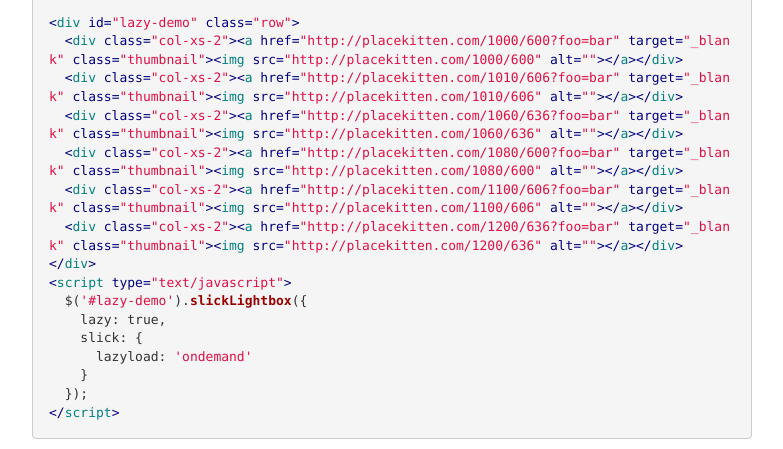
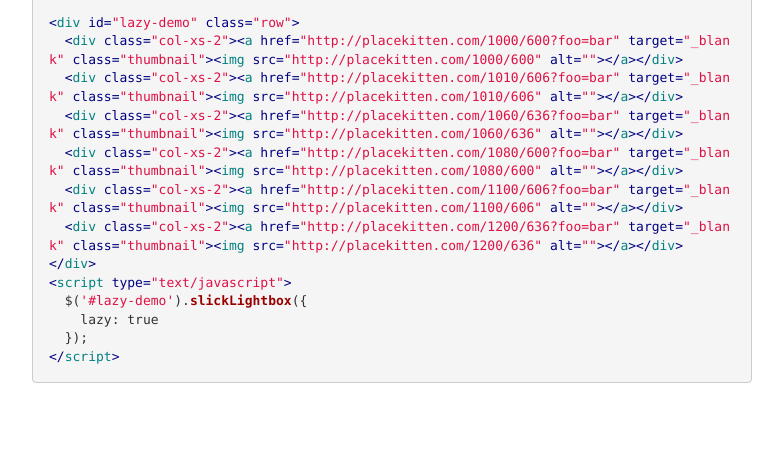
Before and after one commit to mreq/slick-lightbox, a website: page demo/index.html in a window 1280 px wide. Shown: the part 3709-4158 px from the top of the page, without its empty margins (248-1031 px from the left). After the commit the page ends 4102 px from the top, so only its background shows below. Drawn offline with nearby package versions, Linux system fonts and the light colour scheme.

Commit message:
cleanup demo code

```diff
--- a/demo/index.html
+++ b/demo/index.html
@@ -210,10 +210,7 @@
       </div>
       <script type="text/javascript">
         $('#lazy-demo').slickLightbox({
-          lazy: true,
-          slick: {
-            lazyload: 'ondemand'
-          }
+          lazy: true
         });
       </script>
       <pre><code class="lang-html">&lt;div id=&quot;lazy-demo&quot; class=&quot;row&quot;&gt;
@@ -226,10 +223,7 @@
 &lt;/div&gt;
 &lt;script type=&quot;text/javascript&quot;&gt;
   $(&#039;#lazy-demo&#039;).slickLightbox({
-    lazy: true,
-    slick: {
-      lazyload: &#039;ondemand&#039;
-    }
+    lazy: true
   });
 &lt;/script&gt;</code></pre>
 
```
